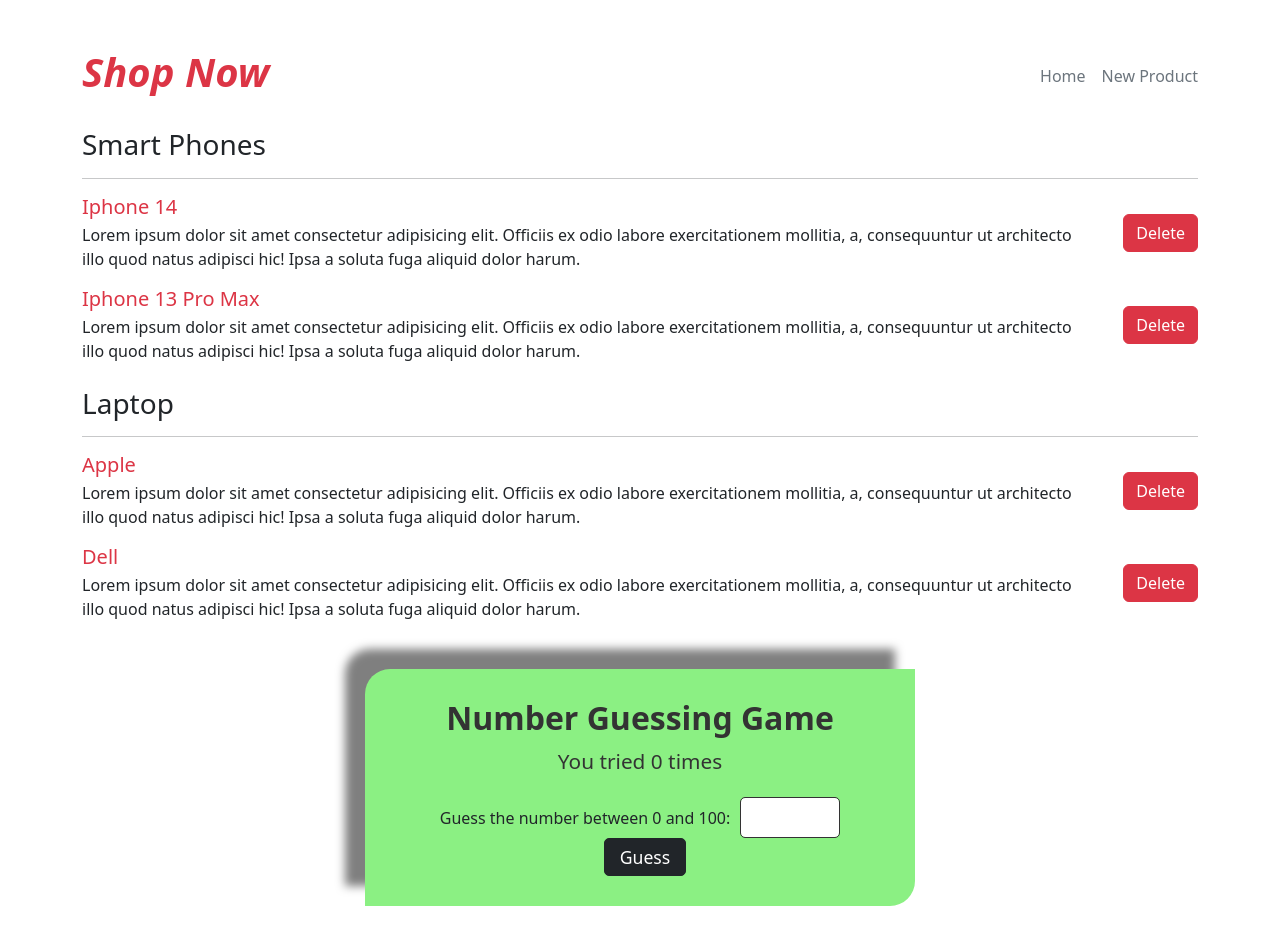
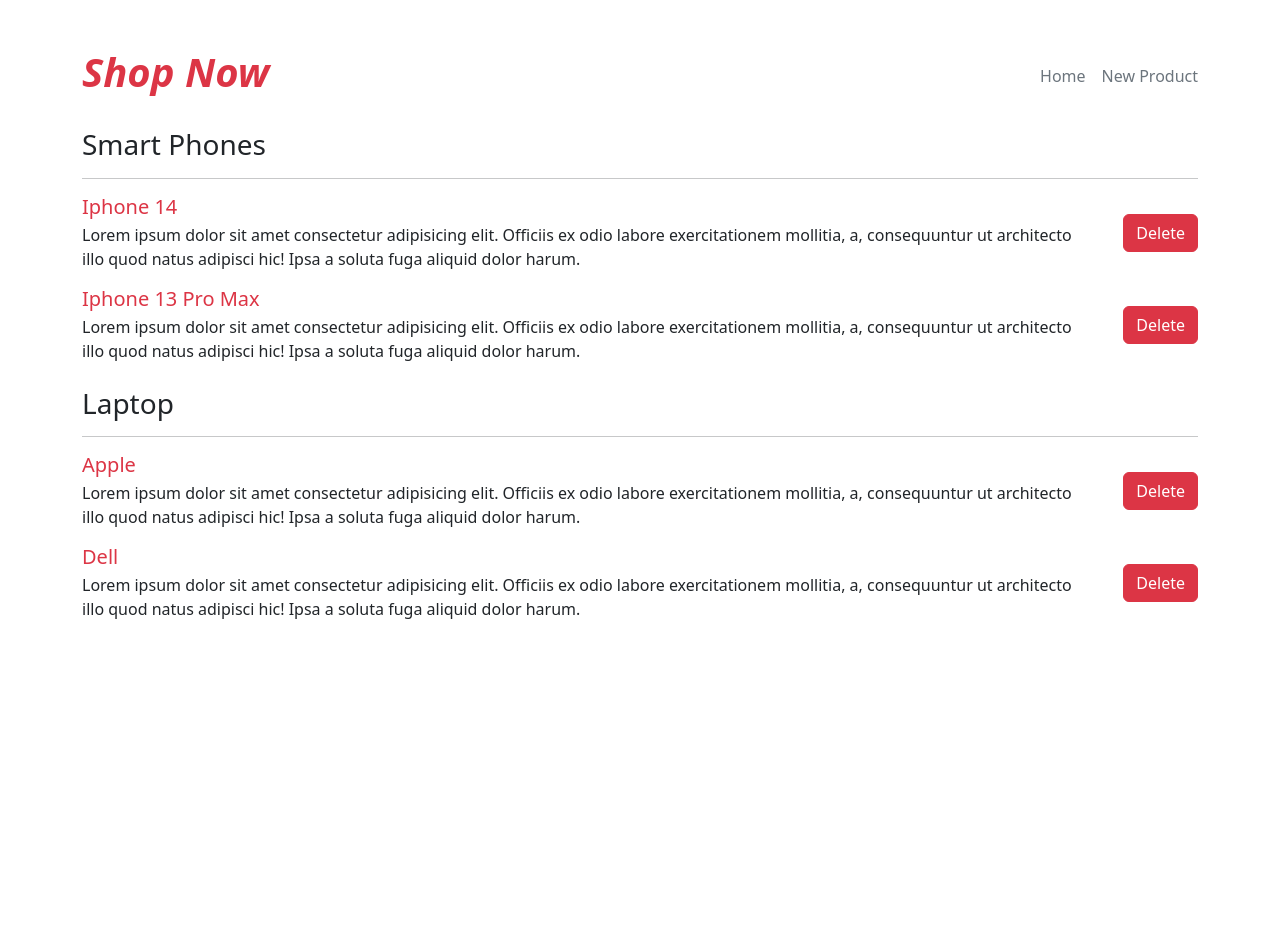
Before and after one commit to Salma-Moh/lab18-react, a React (Create React App) app: page / in a window 1280 px wide. Shown: the top 944 px of the page. After the commit the page ends 800 px from the top, so only its background shows below. Built offline with nearby package versions, Linux system fonts and the light colour scheme; data requests are answered from the project's data file.

Commit message:
Initial commit

```diff
--- a/src/App.js
+++ b/src/App.js
@@ -1,12 +1,10 @@
 import React from 'react';
 import Home from './components/home';
-import GuessNumber from './components/GuessNumber';
 
 function App() {
   return (
     <div className="App">
       <Home />
-      <GuessNumber />
     </div>
   );
 }
--- a/src/components/GuessNumber.css
+++ /dev/null
@@ -1,60 +0,0 @@
-/* Container styling */
-.game-container {
-    background-color: #8bf083;
-    padding: 30px;
-    border-top-left-radius: 25px;
-    border-bottom-right-radius: 25px;
-    /*Roundedcorners*/
-    box-shadow: -20px -20px 10px rgba(0, 0, 0, 0.5);
-    /*Darkshadow*/
-    max-width: 550px;
-    margin: auto;
-}
-
-/* Title styling */
-.game-title {
-    font-weight: bold;
-    font-size: 2rem;
-    color: #333;
-    text-align: center;
-}
-
-/* Attempt feedback styling */
-.attempt-feedback {
-    font-size: 1.3rem;
-    color: #333;
-    text-align: center;
-}
-
-/* Feedback message styling */
-.feedback {
-    font-size: 1.2rem;
-    font-style: italic;
-    color: #444;
-    text-align: center;
-    margin-top: 10px;
-}
-
-/* Input and form styling */
-.guess-form {
-    margin-top: 20px;
-    text-align: center;
-}
-
-.guess-input {
-    display: inline-block;
-    width: 100px;
-    margin-left: 10px;
-    font-size: 1.2rem;
-    padding: 5px;
-    border: 1px solid #333;
-    border-radius: 5px;
-    text-align: center;
-}
-
-.guess-button {
-    margin-left: 10px;
-    font-size: 1.1rem;
-    padding: 5px 15px;
-    border-radius: 5px;
-}
--- a/src/components/GuessNumber.js
+++ /dev/null
@@ -1,85 +0,0 @@
-import React, { useState, useEffect } from 'react';
-import './GuessNumber.css';
-import 'bootstrap/dist/css/bootstrap.min.css';
-
-const GuessNumber = () => {
-    const [secretNumber, setSecretNumber] = useState(null);
-    const [guess, setGuess] = useState('');
-    const [feedback, setFeedback] = useState('');
-    const [attempts, setAttempts] = useState(0);
-    const [gameOver, setGameOver] = useState(false);
-
-    useEffect(() => {
-        setSecretNumber(Math.floor(Math.random() * 100) + 1);
-    }, []);
-
-    const handleGuessChange = (e) => {
-        setGuess(e.target.value);
-    };
-
-    const handleGuessSubmit = (e) => {
-        e.preventDefault();
-        const guessNumber = parseInt(guess, 10);
-
-        if (gameOver) {
-            setFeedback("Refresh to play again!");
-            return;
-        }
-
-        if (isNaN(guessNumber) || guessNumber < 0 || guessNumber > 100) {
-            setFeedback("Please enter a number between 0 and 100.");
-            return;
-        }
-
-        setAttempts(attempts + 1);
-
-        if (guessNumber === secretNumber) {
-            setFeedback(`Correct! You guessed the number in ${attempts} attempts.`);
-            setGameOver(true);
-        } else if (guessNumber < secretNumber) {
-            setFeedback("Too low! Try again.");
-        } else {
-            setFeedback("Too high! Try again.");
-        }
-
-        if (attempts >= 5) {
-            setFeedback(`You lose! The correct number was ${secretNumber}.`);
-            setGameOver(true);
-        }
-
-        if (attempts >= 6) {
-            setFeedback("Refresh to play again!");
-        }
-
-        setGuess(''); // Clear the input field after each guess
-    };
-
-    return (
-        <div className="container game-container mt-5 mb-5">
-            <h2 className="game-title">Number Guessing Game</h2>
-            <p className="attempt-feedback">
-                {`You tried ${attempts} time${attempts === 1 ? '' : 's'}`}
-            </p>
-            <p className="feedback">{feedback}</p>
-            <form onSubmit={handleGuessSubmit} className="guess-form">
-                <label>
-                    Guess the number between 0 and 100:
-                    <input
-                        type="number"
-                        value={guess}
-                        onChange={handleGuessChange}
-                        className="form-control guess-input"
-                        min="0"
-                        max="100"
-                        disabled={gameOver}
-                    />
-                </label>
-                <button type="submit" className="btn btn-dark guess-button" disabled={gameOver}>
-                    Guess
-                </button>
-            </form>
-        </div>
-    );
-};
-
-export default GuessNumber;
```
